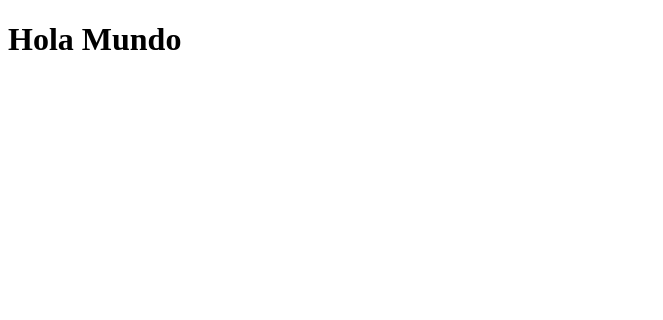
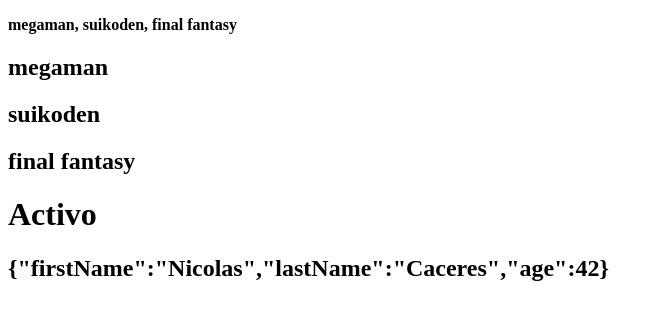
Before and after one commit to breadsk/first-step, a React (Vite) app: page / in a window 1280 px wide. Shown: the top 320 px of the page, without its empty margins (0-663 px from the left). Built offline with nearby package versions, Linux system fonts and the light colour scheme.

Commit message:
New component

```diff
--- a/package.json
+++ b/package.json
@@ -10,6 +10,7 @@
     "preview": "vite preview"
   },
   "dependencies": {
+    "bootstrap": "^5.3.8",
     "react": "^19.1.1",
     "react-dom": "^19.1.1"
   },
--- /dev/null
+++ b/src/FirstStepsApp.tsx
@@ -0,0 +1,30 @@
+
+
+const favoriteGames = ['megaman' , 'suikoden' , 'final fantasy' ]
+    const isActive = true;
+    const persona = {
+        firstName:'Nicolas',
+        lastName:'Caceres',
+        age:42
+     }
+
+export const FirstStepsApp = () => {
+
+
+
+  return (
+    <>
+        <p><b>{favoriteGames.join(', ')}</b></p>
+
+        {favoriteGames.map((game, i) => (
+            <h2 key={i}>{game}</h2>
+        ))}
+
+        {/* <h2>{  isActive.toString() }</h2> */}
+        {/* <h2>{persona.toString()}</h2> */}
+        <h1>{    isActive ? 'Activo' : 'No activo' }</h1>
+
+        <h2>{JSON.stringify(persona)}</h2>
+    </>
+  )
+}
--- a/src/main.tsx
+++ b/src/main.tsx
@@ -1,9 +1,11 @@
 import { StrictMode } from 'react'
 import { createRoot } from 'react-dom/client'
+import { FirstStepsApp } from './FirstStepsApp'
+
 
 
 createRoot(document.getElementById('root')!).render(
   <StrictMode>
-    <h1>Hola Mundo</h1>
+    <FirstStepsApp />
   </StrictMode>,
 )
```
Also changed, not shown: 1 other file (tests, documents, lock files or other folders).
